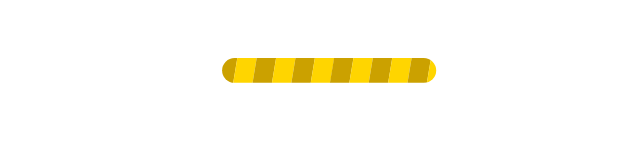
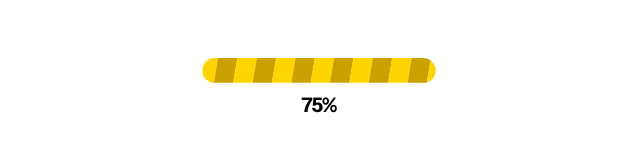
Before and after one commit to samarth2812/postmarked, a React (Vite) app in the folder web/: page / in a window 1280 px wide. Shown: the part 548-700 px from the top of the page, without its empty margins (321-961 px from the left). Built offline with nearby package versions, Linux system fonts and the light colour scheme.

Commit message:
landing pages animations done

```diff
--- a/web/index.html
+++ b/web/index.html
@@ -5,6 +5,9 @@
     <link rel="icon" type="image/svg+xml" href="/favicon.svg" />
     <meta name="viewport" content="width=device-width, initial-scale=1.0" />
     <title>web</title>
+    <link rel="preconnect" href="https://fonts.googleapis.com">
+    <link rel="preconnect" href="https://fonts.gstatic.com" crossorigin>
+    <link href="https://fonts.googleapis.com/css2?family=Instrument+Sans:wght@700;800&display=swap" rel="stylesheet">
   </head>
   <body>
     <div id="root"></div>
--- a/web/src/App.css
+++ b/web/src/App.css
@@ -49,19 +49,30 @@
   left: 50%;
   top: calc(var(--reveal-y) + clamp(255px, 22.7vw, 420px));
   width: clamp(205px, 18.25vw, 263px);
-  aspect-ratio: 263 / 28;
-  overflow: hidden;
-  border-radius: 999px;
   transform: translateX(-50%);
+  display: flex;
+  flex-direction: column;
+  align-items: center;
 }
 
-.processing-loader img,
 .processing-loader svg {
   display: block;
   width: 100%;
-  height: 100%;
+  height: auto;
   user-select: none;
   pointer-events: none;
+}
+
+.loader-percentage {
+  color: #000;
+  text-align: center;
+  font-family: "Instrument Sans", Arial, sans-serif;
+  font-size: 20px;
+  font-style: normal;
+  font-weight: 700;
+  line-height: 100%;
+  letter-spacing: -0.8px;
+  margin: 12px 0 0 0;
 }
 
 .sign-lines { position: absolute; inset: 0; width: 100%; height: auto; overflow: visible; }
--- a/web/src/components/landing/IntroSign.tsx
+++ b/web/src/components/landing/IntroSign.tsx
@@ -1,4 +1,4 @@
-import { useEffect, useRef } from 'react'
+import { useEffect, useState, useRef } from 'react'
 import { motion, useAnimationControls } from 'framer-motion'
 import { gsap } from 'gsap'
 import signBoard from '../../../../docs/figma/LandingPage/sign_board.svg'
@@ -10,11 +10,13 @@ type IntroSignProps = {
 export function IntroSign({ wobble }: IntroSignProps) {
   const controls = useAnimationControls()
   const stripesRef = useRef<SVGGElement>(null)
+  const [progress, setProgress] = useState(0)
 
   useEffect(() => {
-    if (!stripesRef.current) return
+    let activeTimeline: gsap.core.Timeline | undefined
+    let speedTimer: number | undefined
 
-    // Setup seamless horizontal translation loop for stripes in SVG coordinates
+    // Setup seamless horizontal translation loop for stripes in SVG coordinates (viewBox units)
     const stripesObj = { x: 0 }
     const stripesTween = gsap.to(stripesObj, {
       x: 43.6704,
@@ -27,8 +29,6 @@ export function IntroSign({ wobble }: IntroSignProps) {
         }
       }
     })
-
-    let speedTimer: number | undefined
 
     if (!wobble) {
       // Idle stage
@@ -54,22 +54,52 @@ export function IntroSign({ wobble }: IntroSignProps) {
         }
       })
 
-      // Accelerate stripes 500ms before transition (at 5500ms from start, i.e., 5420ms after wobble stage starts)
+      // Setup filling progress timeline over exactly 5.92 seconds (from 80ms wobble start to 6000ms reveal)
+      const progressObj = { value: 0 }
+      activeTimeline = gsap.timeline({
+        onUpdate: () => {
+          setProgress(progressObj.value)
+        }
+      })
+
+      // Phase 1: Fill up to 75% slowly over 5.42 seconds (5420ms)
+      activeTimeline.to(progressObj, {
+        value: 0.75,
+        duration: 5.42,
+        ease: 'power1.out',
+      })
+
+      // Phase 2: Fill the remaining 25% quickly over 0.5 seconds (500ms)
+      activeTimeline.to(progressObj, {
+        value: 1.0,
+        duration: 0.5,
+        ease: 'power2.in',
+      })
+
+      // Accelerate stripes 500ms before transition (at 5420ms since wobble start)
       speedTimer = window.setTimeout(() => {
+        if (stripesTween) {
           gsap.to(stripesTween, {
             timeScale: 4.5,
             duration: 0.5,
             ease: 'power2.in',
           })
+        }
       }, 5420)
     }
 
     return () => {
       controls.stop()
+      if (stripesTween) {
         stripesTween.kill()
+      }
+      if (activeTimeline) {
+        activeTimeline.kill()
+      }
       if (speedTimer) {
         window.clearTimeout(speedTimer)
       }
+      setProgress(0)
     }
   }, [controls, wobble])
 
@@ -88,7 +118,8 @@ export function IntroSign({ wobble }: IntroSignProps) {
           <mask id="mask0_211_1361" style={{ maskType: 'alpha' }} maskUnits="userSpaceOnUse" x="0" y="0" width="263" height="28">
             <rect width="263" height="28" rx="14" fill="#D9D9D9"/>
           </mask>
-          <g mask="url(#mask0_211_1361)" ref={stripesRef}>
+          <g mask="url(#mask0_211_1361)">
+            <g ref={stripesRef}>
               <path d="M-64.0167 -37H-42.1815L-58.9778 64H-80.813L-64.0167 -37Z" fill="#FFD500"/>
               <path d="M-42.1815 -37H-20.3463L-37.1426 64H-58.9778L-42.1815 -37Z" fill="#CBA100"/>
               <path d="M-20.3463 -37H1.4889L-15.3074 64H-37.1426L-20.3463 -37Z" fill="#FFD500"/>
@@ -108,7 +139,13 @@ export function IntroSign({ wobble }: IntroSignProps) {
               <path d="M285.143 -37H306.978L290.181 64H268.346L285.143 -37Z" fill="#FFD500"/>
               <path d="M306.978 -37H328.813L312.016 64H290.181L306.978 -37Z" fill="#CBA100"/>
             </g>
+          </g>
         </svg>
+        {wobble && (
+          <p className="loader-percentage">
+            {Math.min(100, Math.round(progress * 100))}%
+          </p>
+        )}
       </div>
     </motion.section>
   )
```
Lines whose indentation alone changed are shown as unchanged.
